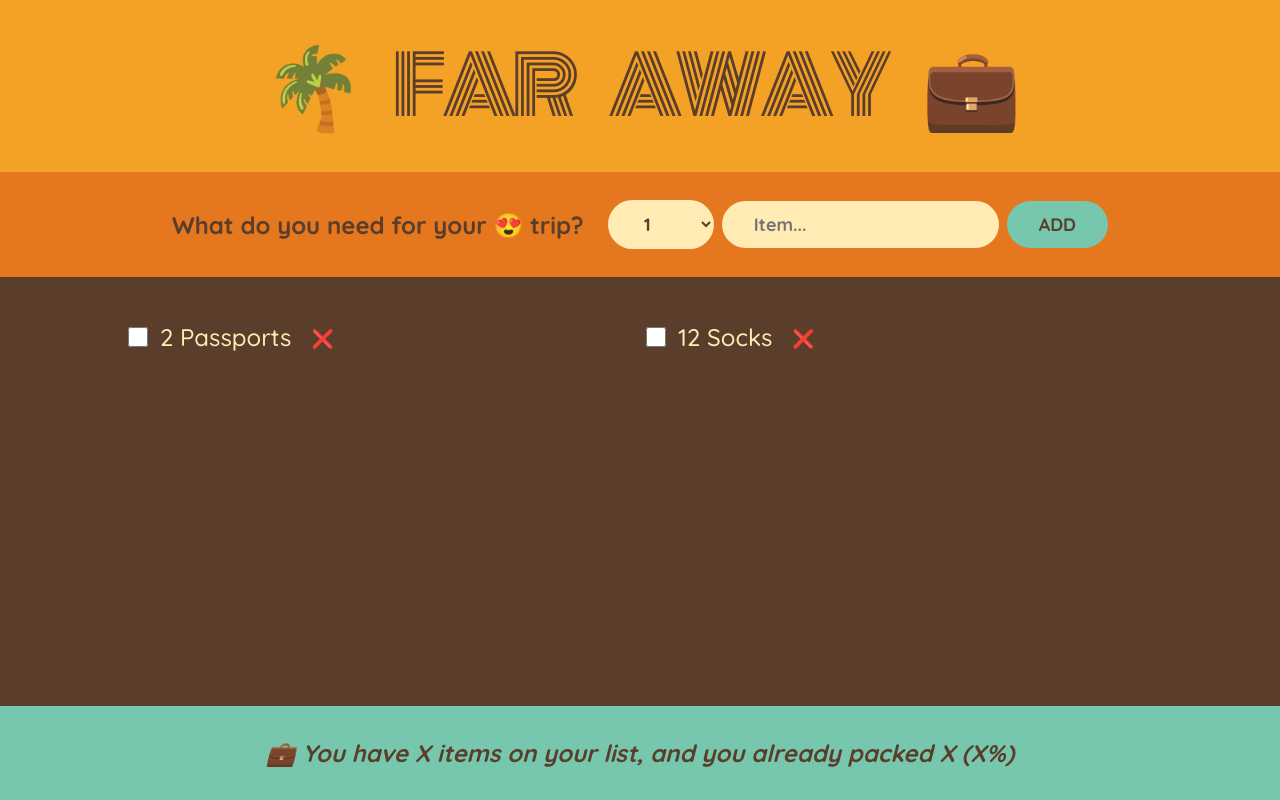
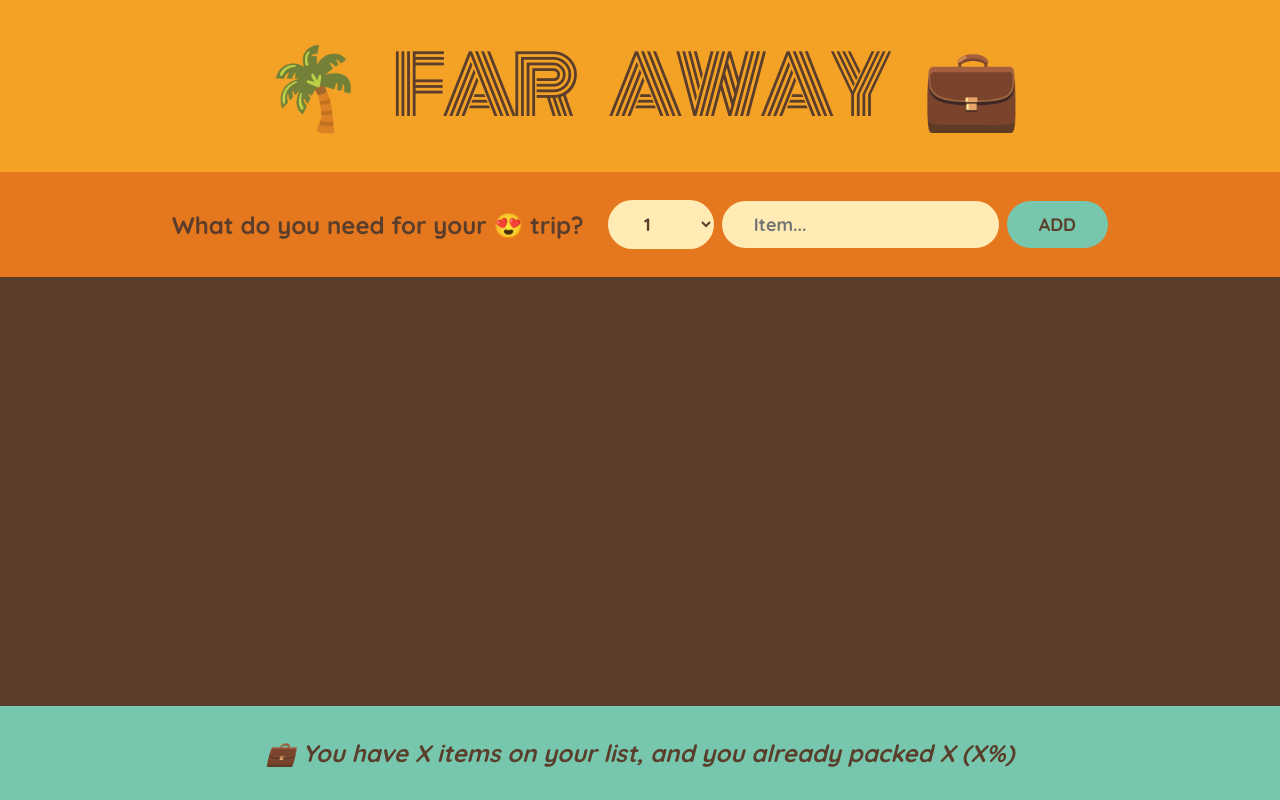
Before and after one commit to PeterVasilopoulos/RC-Travel_List, a React (Create React App) app: page / in a window 1280 px wide. Built offline with nearby package versions, Linux system fonts and the light colour scheme.

Commit message:
lifted up state to app component

```diff
--- a/src/App.js
+++ b/src/App.js
@@ -6,11 +6,17 @@
 ];
 
 export default function App() {
+    const [items, setItems] = useState([])
+
+    function handleAddItems(item) {
+        setItems((items) => [...items, item])
+    }
+
     return (
         <div className='app'>
             <Logo />
-            <Form />
-            <PackingList />
+            <Form onAddItems={handleAddItems} />
+            <PackingList items={items} />
             <Stats />
         </div>
     )
@@ -22,7 +28,7 @@
     )
 }
 
-function Form() {
+function Form({onAddItems}) {
     const [description, setDescription] = useState('')
     const [quantity, setQuantity] = useState(1)
 
@@ -34,7 +40,8 @@
         }
 
         const newItem = {description, quantity, packed: false, id: Date.now()}
-        console.log(newItem)
+
+        onAddItems(newItem)
 
         // empty form out
         setDescription('')
@@ -62,11 +69,11 @@
     )
 }
 
-function PackingList() {
+function PackingList({items}) {
     return (
         <div className='list'>
             <ul>
-                {initialItems.map((item) => <Item item={item} key={item.id} />)}
+                {items.map((item) => <Item item={item} key={item.id} />)}
             </ul>
         </div>
     )
--- a/src/index.css
+++ b/src/index.css
@@ -101,7 +101,7 @@
 .list ul {
   list-style: none;
   width: 80%;
-  overflow: scroll;
+  /* overflow: scroll; */
 
   display: grid;
   grid-template-columns: repeat(auto-fit, minmax(250px, 1fr));
```
